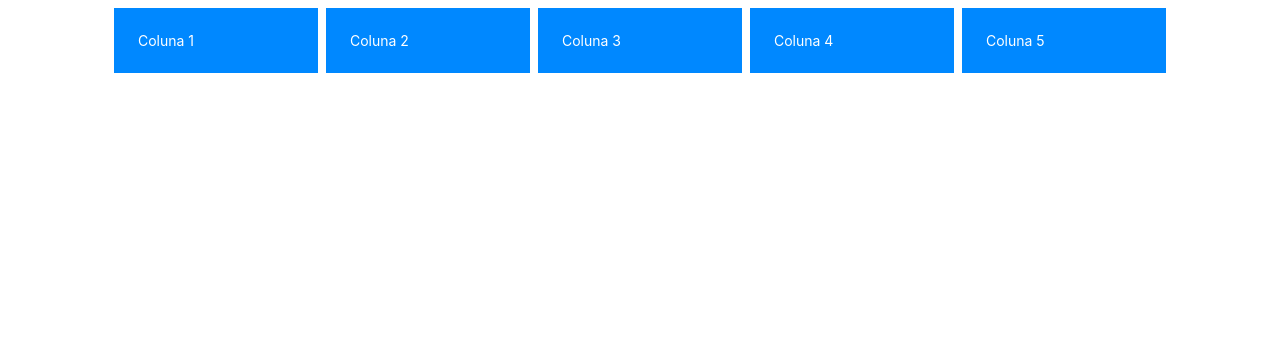
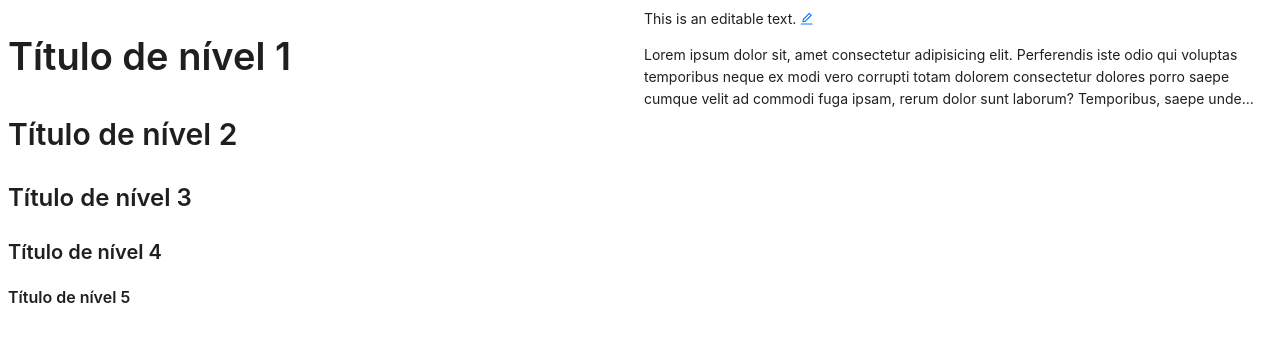
Before and after one commit to danielpessoagomes/antdesign, a React (Create React App) app: page / in a window 1280 px wide. Shown: the top 342 px of the page. Built offline with nearby package versions, Linux system fonts and the light colour scheme.

Commit message:
12.10. Tipografia

```diff
--- a/src/App.tsx
+++ b/src/App.tsx
@@ -1,24 +1,52 @@
-import { Col, Row } from 'antd';
+import { Col, Row, Typography } from 'antd';
+import { useState } from 'react';
 import './index.css';
 
+const { Title, Paragraph } = Typography;
+
 function App() {
+  const [editableStr, setEditableStr] = useState(
+    'This is an editable text.'
+  );
+
+  const [ellipsis, setEllipsis] = useState(true);
+
   return (
     <div>
       <Row gutter={8} justify={'center'}>
-        <Col xs={24} sm={16} md={12} lg={8} xl={4} xxl={2}>
-          <div className={'Column'}> Coluna 1</div>
+        <Col span={12}>
+          <Title>Título de nível 1</Title>
+          <Title level={2}>Título de nível 2</Title>
+          <Title level={3}>Título de nível 3</Title>
+          <Title level={4}>Título de nível 4</Title>
+          <Title level={5}>Título de nível 5</Title>
         </Col>
-        <Col xs={24} sm={16} md={12} lg={8} xl={4} xxl={2}>
-          <div className={'Column'}> Coluna 2</div>
-        </Col>
-        <Col xs={24} sm={16} md={12} lg={8} xl={4} xxl={2}>
-          <div className={'Column'}> Coluna 3</div>
-        </Col>
-        <Col xs={24} sm={16} md={12} lg={8} xl={4} xxl={2}>
-          <div className={'Column'}> Coluna 4</div>
-        </Col>
-        <Col xs={24} sm={16} md={12} lg={8} xl={4} xxl={2}>
-          <div className={'Column'}> Coluna 5</div>
+        <Col span={12}>
+          <Paragraph
+            editable={{ onChange: setEditableStr }}
+          >
+            {editableStr}
+          </Paragraph>
+          <Paragraph ellipsis={{ rows: 3 }}>
+            Lorem ipsum dolor sit, amet consectetur
+            adipisicing elit. Perferendis iste odio qui
+            voluptas temporibus neque ex modi vero corrupti
+            totam dolorem consectetur dolores porro saepe
+            cumque velit ad commodi fuga ipsam, rerum dolor
+            sunt laborum? Temporibus, saepe unde ratione,
+            laudantium a nihil dolor id architecto
+            consequuntur atque, voluptas labore. Eaque
+            repudiandae repellendus dolores impedit magni
+            cupiditate velit eligendi quaerat. Nemo,
+            delectus maiores dicta ex fugit soluta beatae
+            praesentium porro voluptates molestiae nobis
+            voluptate impedit quibusdam temporibus.
+            Exercitationem tempora nulla molestiae possimus
+            explicabo nesciunt culpa esse, aliquam
+            necessitatibus quae error cum eius reiciendis,
+            est asperiores beatae porro eveniet dolores.
+            Officia, nostrum!
+          </Paragraph>
         </Col>
       </Row>
     </div>
```
